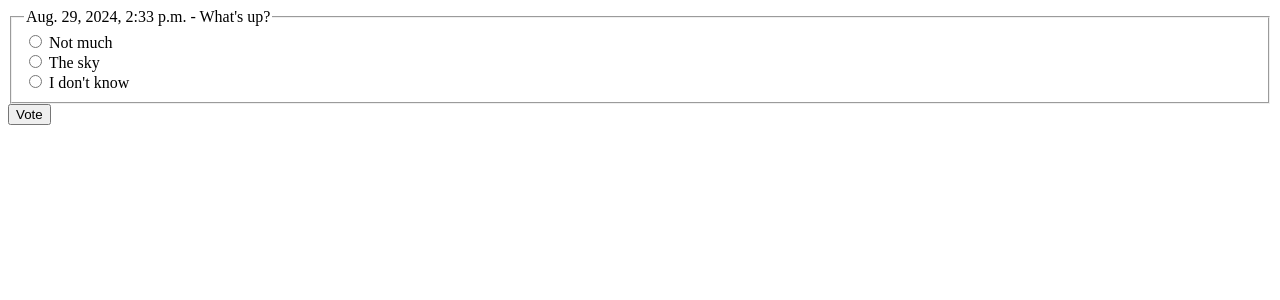
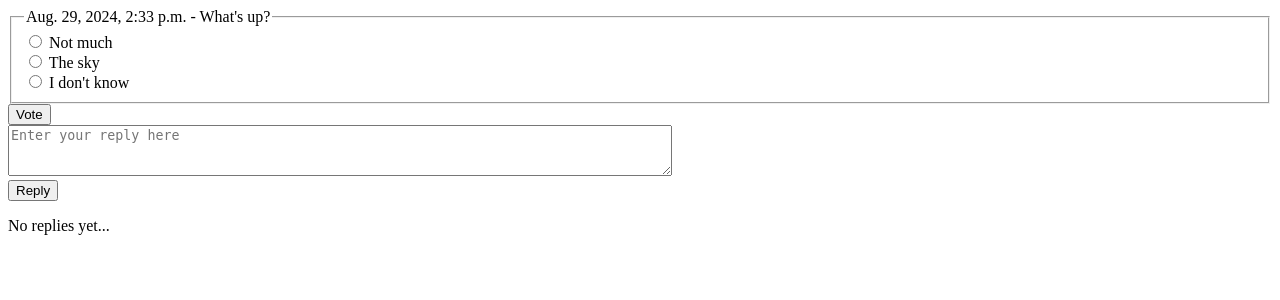
Before and after one commit to aagarwal32/Wisqer-django-website, a Django app: page /1/ in a window 1280 px wide. Shown: the top 300 px of the page. Run offline with Django 5.2, Linux system fonts and the light colour scheme; data comes from the database, SQL or seed files in the repository; both versions use the stored data as it was after the commit.

Commit message:
added reply functionality and test cases

```diff
--- a/polls/admin.py
+++ b/polls/admin.py
@@ -1,8 +1,8 @@
 from django.contrib import admin
 
 # Register your models here.
-from .models import Question, Choice
+from .models import Question, Choice, Reply
 
 admin.site.register(Question)
-
+admin.site.register(Reply)
 admin.site.register(Choice)
--- a/polls/forms.py
+++ b/polls/forms.py
@@ -1,5 +1,5 @@
 from django import forms
-from .models import Choice, Question
+from .models import Choice, Question, Reply
 
 class QuestionForm(forms.ModelForm):
     class Meta:
@@ -15,3 +15,19 @@ class QuestionForm(forms.ModelForm):
                 'cols': '40',
                 })
         }
+
+class ReplyForm(forms.ModelForm):
+    class Meta:
+        model = Reply
+        fields = ['reply_text']
+        labels = {
+            'reply_text': "",
+        }
+
+        widgets = {
+            'reply_text': forms.Textarea(attrs={
+                'placeholder':'Enter your reply here',
+                'rows': '3',
+                'cols': '80',
+                })
+        }
--- a/polls/models.py
+++ b/polls/models.py
@@ -24,3 +24,12 @@ class Choice(models.Model):
 
     def __str__(self):
         return self.choice_text
+
+
+class Reply(models.Model):
+    question = models.ForeignKey(Question, on_delete=models.CASCADE)
+    reply_text = models.CharField(max_length=200)
+    pub_date = models.DateTimeField("date published")
+
+    def __str__(self) -> str:
+        return self.reply_text
--- a/polls/templates/polls/detail.html
+++ b/polls/templates/polls/detail.html
@@ -18,4 +18,20 @@
         </fieldset>
         <input type="submit" value="Vote">
     </form>
+
+    <form action="{% url 'polls:detail' question.id %}" method="post">
+        {% csrf_token %}
+        {{reply_form}}
+        <input type="submit" value="Reply">
+    </form>
+
+    {% if latest_reply_list %}
+        <ul>
+            {% for reply in latest_reply_list %}
+                <li>{{reply.pub_date}} - {{reply.reply_text}}</li>
+            {% endfor %}
+        </ul>
+    {% else %}
+        <p>No replies yet...</p>
+    {% endif %}
 {% endblock content %}
--- a/polls/urls.py
+++ b/polls/urls.py
@@ -5,7 +5,7 @@ app_name = "polls"
 urlpatterns = [
     # /polls/
     path("", views.index, name="index"),
-    path("<int:pk>/", views.DetailView.as_view(), name="detail"),
+    path("<int:question_id>/", views.detail, name="detail"),
     path("<int:pk>/results/", views.ResultsView.as_view(), name="results"),
     path("<int:question_id>/vote/", views.vote, name="vote"),
 ]
--- a/polls/views.py
+++ b/polls/views.py
@@ -2,13 +2,13 @@ from typing import Any
 from django.db.models import F
 from django.db.models.query import QuerySet
 from django.shortcuts import get_object_or_404, render
-from django.http import HttpResponse, HttpResponseRedirect
+from django.http import HttpResponse, HttpResponseRedirect, Http404
 from django.urls import reverse
 from django.views import generic
 from django.utils import timezone
 
-from .models import Choice, Question
-from .forms import QuestionForm
+from .models import Choice, Question, Reply
+from .forms import QuestionForm, ReplyForm
 
 # Create your views here.
 def index(request):
@@ -17,7 +17,7 @@ def index(request):
         ).order_by('-pub_date')[:100]
 
     if request.method == 'POST':
-        form = QuestionForm(request.POST or None)
+        form = QuestionForm(request.POST)
         if form.is_valid():
             new_question = form.save(commit=False)
             new_question.pub_date = timezone.now()
@@ -34,15 +34,32 @@ def index(request):
     return render(request, 'polls/index.html', context)
 
 
-class DetailView(generic.DetailView):
-    model = Question
-    template_name = "polls/detail.html"
+def detail(request, question_id):
+    main_question = get_object_or_404(
+        Question.objects.filter(pub_date__lte=timezone.now()),
+        pk=question_id)
 
-    def get_queryset(self):
-        """
-        Excludes any questions that aren't published yet.
-        """
-        return Question.objects.filter(pub_date__lte=timezone.now())
+    latest_reply_list = Reply.objects.filter(
+        pub_date__lte=timezone.now(),
+        question=main_question
+    ).order_by('-pub_date')[:20]
+
+    if request.method == 'POST':
+        reply_form = ReplyForm(request.POST)
+        if reply_form.is_valid():
+            new_reply = reply_form.save(commit=False)
+            new_reply.question = main_question
+            new_reply.pub_date = timezone.now()
+            new_reply.save()
+            return HttpResponseRedirect(reverse('polls:detail', args=(main_question.id,)))
+    else:
+        reply_form = ReplyForm()
+    context = {
+        'question':main_question,
+        'reply_form':reply_form,
+        'latest_reply_list':latest_reply_list,
+    }
+    return render(request, "polls/detail.html", context)
 
 
 class ResultsView(generic.DetailView):
```
Also changed, not shown: polls/tests.py (+46 -3 lines), db.sqlite3, polls/migrations/0002_reply.py (added).
